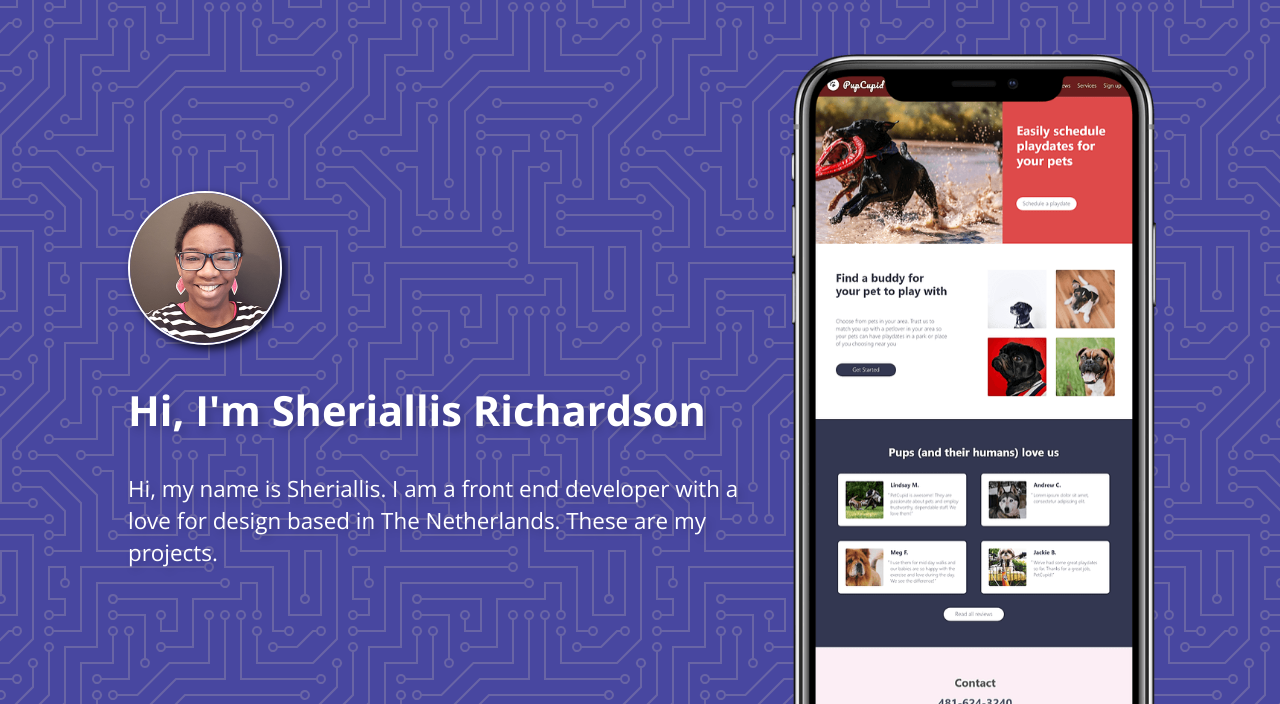
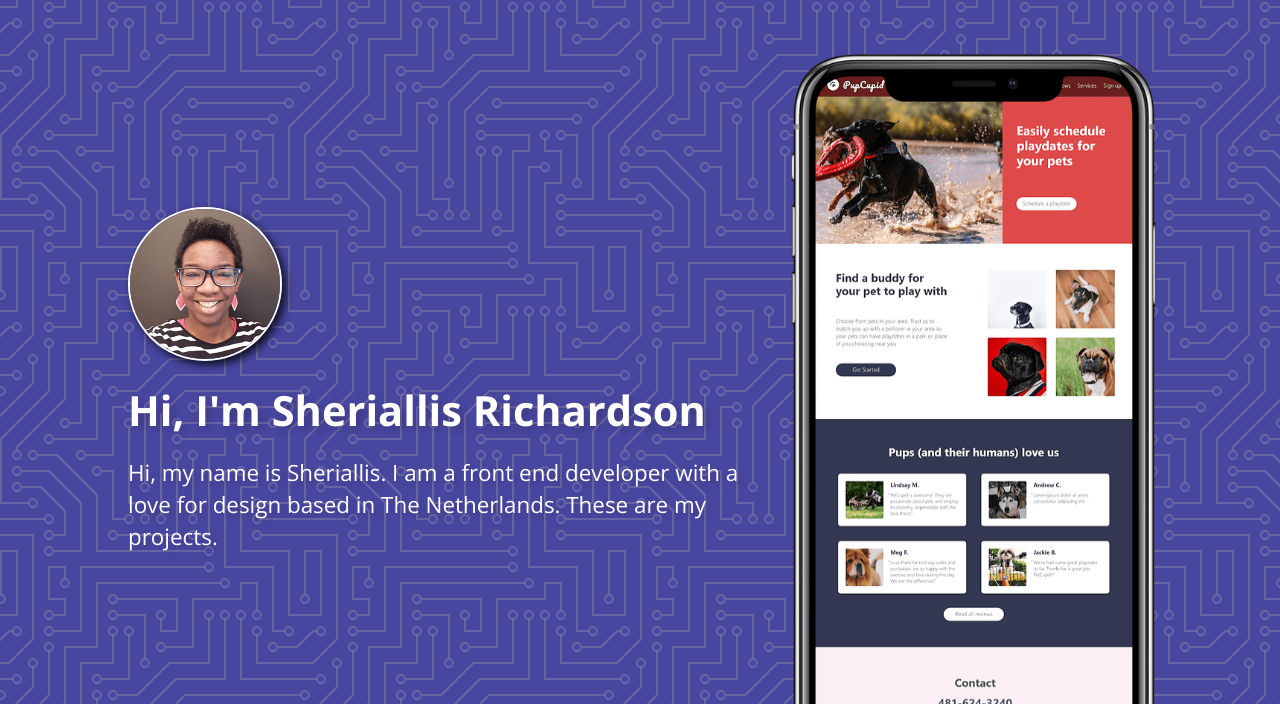
Before and after one commit to sheriallis/sheriallis.github.io, a website built with Parcel: page index.html in a window 1280 px wide. Shown: the part 96-800 px from the top of the page. Built offline with nearby package versions, Linux system fonts and the light colour scheme; a script that the page names is missing.

Commit message:
Change line-height h1

```diff
--- a/src/sass/3-basics/_typography.sass
+++ b/src/sass/3-basics/_typography.sass
@@ -11,7 +11,7 @@ body
 
 h1
   font-size: 2.6rem
-  line-height: 5rem
+  line-height: 3rem
   margin-top: 1.2777778rem
   margin-bottom: 2.5555556rem
   @media (max-width: 1200px)
```
Also changed, not shown: styles/main.css.
